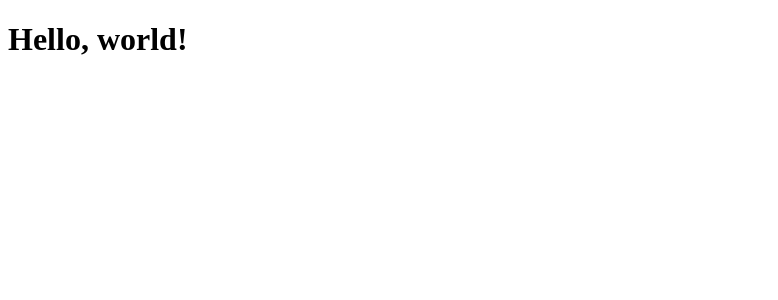
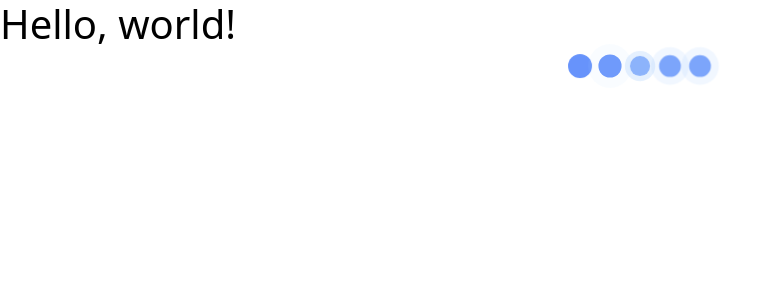
Before and after one commit to Limbo2332/DiplomaWork, a React (Create React App) app in the folder frontend/: page / in a window 1280 px wide. Shown: the top 300 px of the page, without its empty margins (0-778 px from the left). Built offline with nearby package versions, Linux system fonts and the light colour scheme.

Commit message:
added loading component and context

```diff
--- a/frontend/package.json
+++ b/frontend/package.json
@@ -5,10 +5,13 @@
   "dependencies": {
     "@types/react": "^18.3.14",
     "@types/react-dom": "^18.3.2",
+    "bootstrap": "^5.3.3",
     "cra-template-typescript": "1.2.0",
     "react": "^18.3.1",
+    "react-bootstrap": "^2.10.6",
     "react-dom": "^18.3.1",
-    "react-scripts": "^5.0.1"
+    "react-scripts": "^5.0.1",
+    "sass": "^1.82.0"
   },
   "scripts": {
     "start": "react-scripts start",
--- a/frontend/src/App.tsx
+++ b/frontend/src/App.tsx
@@ -1,7 +1,10 @@
+import { Loading } from './components/Common/Loading/Loading.tsx';
+
 export const App = () => {
   return (
     <div>
-      <h1>Hello, world!</h1>
+      <h1 className="text-black">Hello, world!</h1>
+      <Loading />
     </div>
   );
 };
--- /dev/null
+++ b/frontend/src/assets/styles/colors.scss
@@ -0,0 +1 @@
+$blue-loading: #b3d4fc;
--- /dev/null
+++ b/frontend/src/assets/styles/styles.scss
@@ -0,0 +1,2 @@
+@import "../../../node_modules/bootstrap/dist/css/bootstrap.min.css";
+@import 'colors';
--- /dev/null
+++ b/frontend/src/components/Common/Loading/Loading.scss
@@ -0,0 +1,54 @@
+@import '../../../assets/styles/colors';
+
+.dots-container {
+  display: flex;
+  align-items: center;
+  justify-content: center;
+  height: 100%;
+  width: 100%;
+}
+
+.dot {
+  height: 20px;
+  width: 20px;
+  margin-right: 10px;
+  border-radius: 10px;
+  background-color: $blue-loading;
+  animation: pulse 1.5s infinite ease-in-out;
+}
+
+.dot:last-child {
+  margin-right: 0;
+}
+
+.dot:nth-child(1) {
+  animation-delay: -0.3s;
+}
+
+.dot:nth-child(2) {
+  animation-delay: -0.1s;
+}
+
+.dot:nth-child(3) {
+  animation-delay: 0.1s;
+}
+
+@keyframes pulse {
+  0% {
+    transform: scale(0.8);
+    background-color: #b3d4fc;
+    box-shadow: 0 0 0 0 rgba(178, 212, 252, 0.7);
+  }
+
+  50% {
+    transform: scale(1.2);
+    background-color: #6793fb;
+    box-shadow: 0 0 0 10px rgba(178, 212, 252, 0);
+  }
+
+  100% {
+    transform: scale(0.8);
+    background-color: #b3d4fc;
+    box-shadow: 0 0 0 0 rgba(178, 212, 252, 0.7);
+  }
+}
--- /dev/null
+++ b/frontend/src/components/Common/Loading/Loading.tsx
@@ -0,0 +1,13 @@
+import './Loading.scss';
+
+export const Loading = () => {
+  return (
+    <section className="dots-container">
+      <div className="dot"></div>
+      <div className="dot"></div>
+      <div className="dot"></div>
+      <div className="dot"></div>
+      <div className="dot"></div>
+    </section>
+  );
+};
```
Also changed, not shown: frontend/src/components/Contexts/loadingContext.tsx (added, +47 -0 lines), frontend/src/index.tsx (+6 -4 lines), frontend/.eslintrc.js, 1 other file (tests, documents, lock files or other folders).
